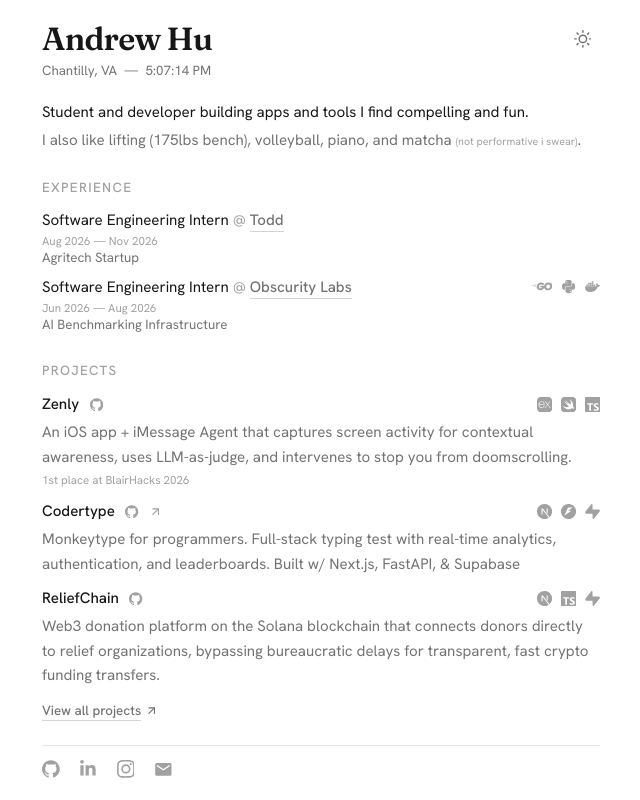
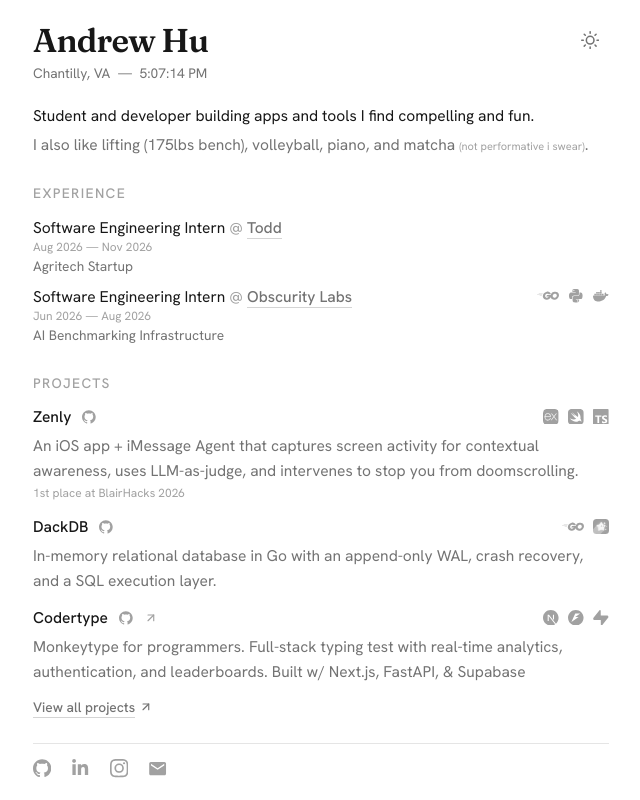
Before and after one commit to andrewdack/personalWebsite, a Next.js app: page / in a window 1280 px wide. Shown: the whole page, without its empty margins (319-959 px from the left). Built offline with nearby package versions, Linux system fonts and the light colour scheme; no server answers.

Commit message:
Revert "fix: comment out DackDB from projects list"
This reverts commit 041ef164add4cf96c023daafec123e8263bb65ae.

```diff
--- a/data/site.ts
+++ b/data/site.ts
@@ -72,14 +72,14 @@ export const projects: Project[] = [
         tech: ["express", "swift", "typescript"],
         dates: "Jun 2026",
     },
-    // {
-    //     title: "DackDB",
-    //     description:
-    //         "In-memory relational database in Go with an append-only WAL, crash recovery, and a SQL execution layer.",
-    //     github: "https://github.com/andrewdack/dackdb/tree/tui",
-    //     tech: ["go", "bubbletea"],
-    //     dates: "May 2026",
-    // },
+    {
+        title: "DackDB",
+        description:
+            "In-memory relational database in Go with an append-only WAL, crash recovery, and a SQL execution layer.",
+        github: "https://github.com/andrewdack/dackdb/tree/tui",
+        tech: ["go", "bubbletea"],
+        dates: "May 2026",
+    },
     {
         title: "Codertype",
         description:
```
